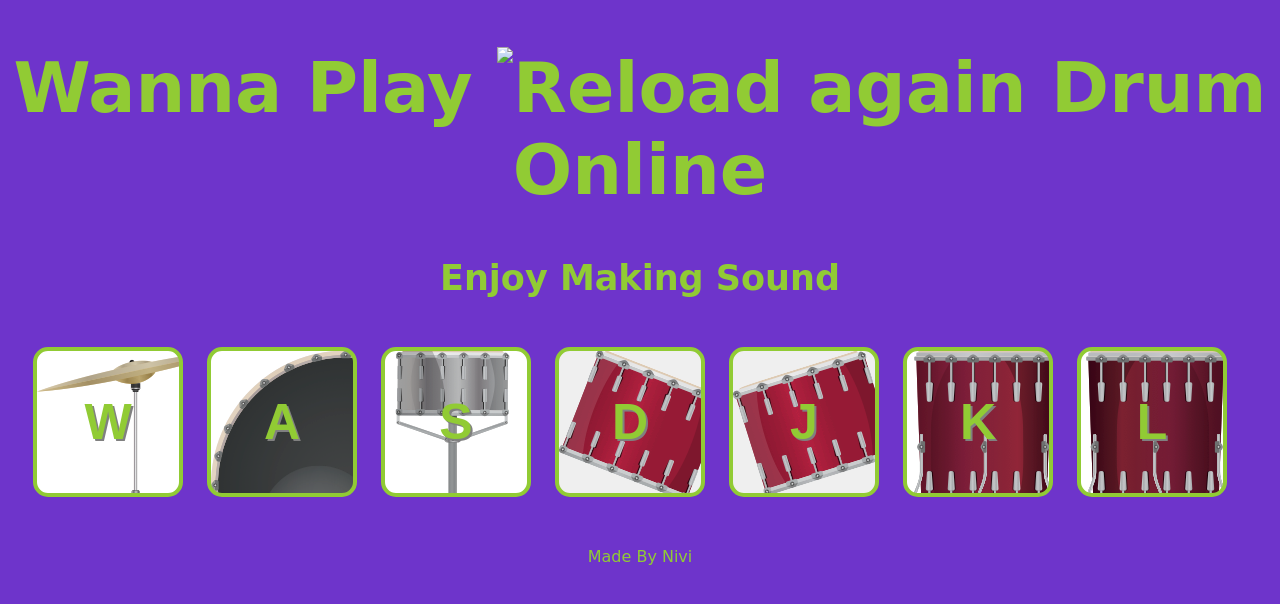
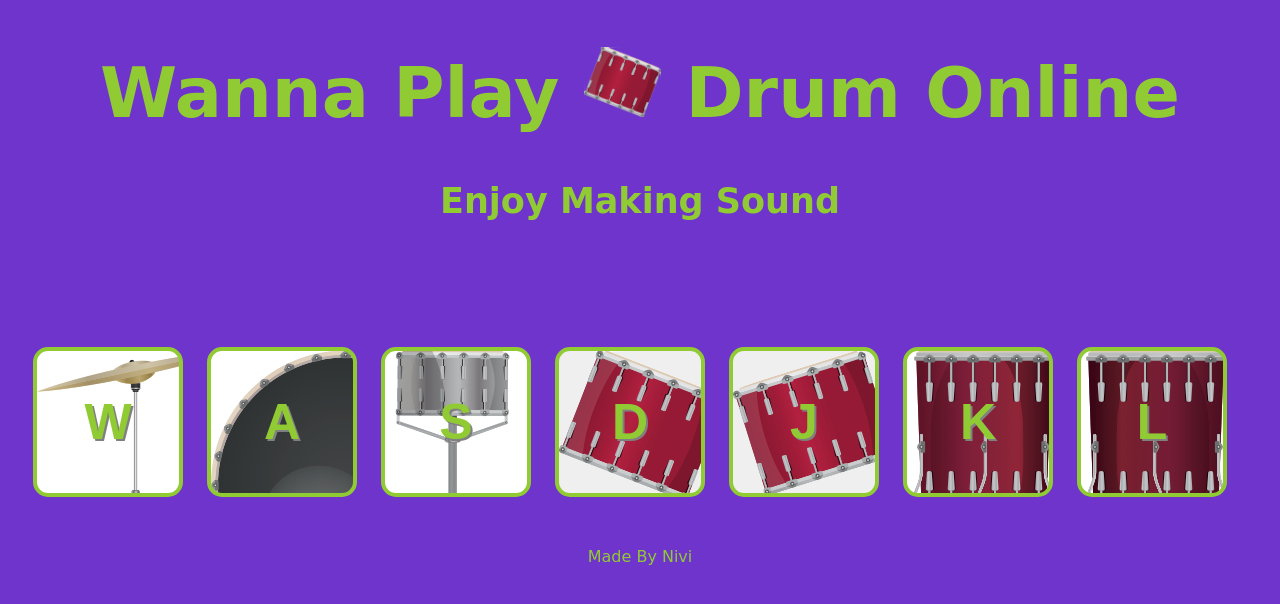
Before and after one commit to NeveditaSakthivel/Wanna-Play-Drum-Online, a plain HTML site: page index.html in a window 1280 px wide. Drawn offline with Linux system fonts and the light colour scheme; a web font is replaced by a local one.

Commit message:
Update index.html

```diff
--- a/index.html
+++ b/index.html
@@ -3,14 +3,14 @@
   <head>
     <meta charset="utf-8">
     <title>Drum Kit</title>
-    <link rel="icon" href="_tom1.png">
+    <link rel="icon" href="./tom1.png">
 <link rel="preconnect" href="https://fonts.googleapis.com"><link rel="preconnect" href="https://fonts.gstatic.com" crossorigin><link href="https://fonts.googleapis.com/css2?family=Zen+Dots&display=swap" rel="stylesheet">
 <link rel="stylesheet" href="style.css">
 
   </head>
   <body>
     <div class="container">
-      <h1>Wanna Play <img class = "title-drum" src="_tom1.png" alt="Reload again"> Drum Online</h1>
+      <h1>Wanna Play <img class = "title-drum" src="./tom1.png" alt="Reload again"> Drum Online</h1>
       <h3>Enjoy Making Sound</h3>
     </div>
     <div class="container1">
```
